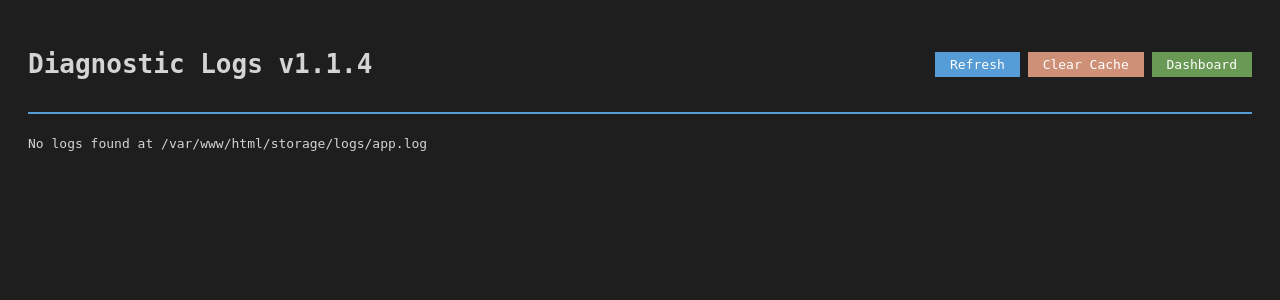
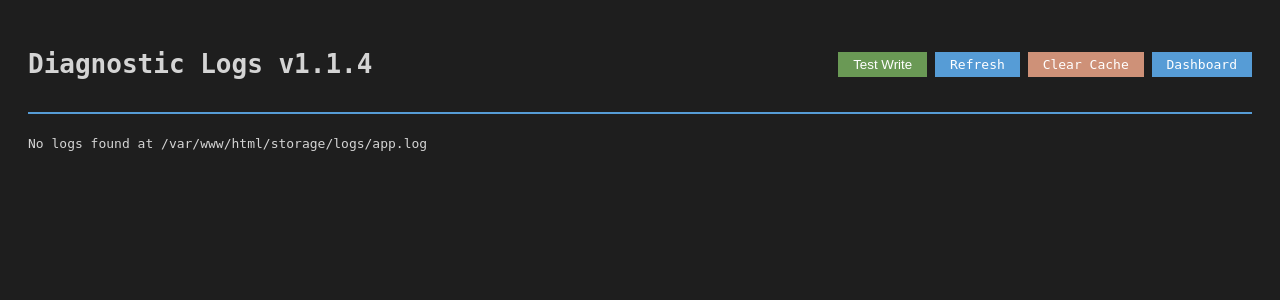
Before and after one commit to fabriciooliveiraofficial/buildflow-traffio, a PHP site: page /admin-logs.php in a window 1280 px wide. Shown: the top 300 px of the page. Run offline with PHP 8.4, Linux system fonts and the light colour scheme.

Commit message:
feat: add manual log write test functionality to admin-logs and update dashboard button style

```diff
--- a/admin-logs.php
+++ b/admin-logs.php
@@ -29,15 +29,31 @@ header('Content-Type: text/html; charset=utf-8');
     <div class="header">
         <h1>Diagnostic Logs v1.1.4</h1>
         <div>
+            <form method="POST" style="display:inline;">
+                <input type="hidden" name="action" value="test_write">
+                <button type="submit" class="btn" style="background: #6a9955;">Test Write</button>
+            </form>
             <a href="/admin-logs.php" class="btn">Refresh</a>
             <a href="/clear-site-cache.php" class="btn" style="background: #ce9178;">Clear Cache</a>
-            <a href="/dashboard" class="btn" style="background: #6a9955;">Dashboard</a>
+            <a href="/dashboard" class="btn" style="background: #569cd6;">Dashboard</a>
         </div>
     </div>
 
     <div id="log-container">
         <?php
         $logFile = ROOT_PATH . '/storage/logs/app.log';
+
+        // Handle Test Write
+        if (isset($_POST['action']) && $_POST['action'] === 'test_write') {
+            $testMsg = "[" . date('Y-m-d H:i:s') . "] [INFO] Manual Test Write from Admin-Logs\n";
+            $res = file_put_contents($logFile, $testMsg, FILE_APPEND);
+            if ($res === false) {
+                echo "<p style='color: red; padding: 10px; border: 1px solid red;'>❌ WRITE FAILED! Check permissions of " . dirname($logFile) . "</p>";
+            } else {
+                echo "<p style='color: green; padding: 10px; border: 1px solid green;'>✅ WRITE SUCCESSFUL! $res bytes written.</p>";
+            }
+        }
+
         if (file_exists($logFile)) {
             $lines = file($logFile);
             $lines = array_reverse($lines); // Latest first
```
